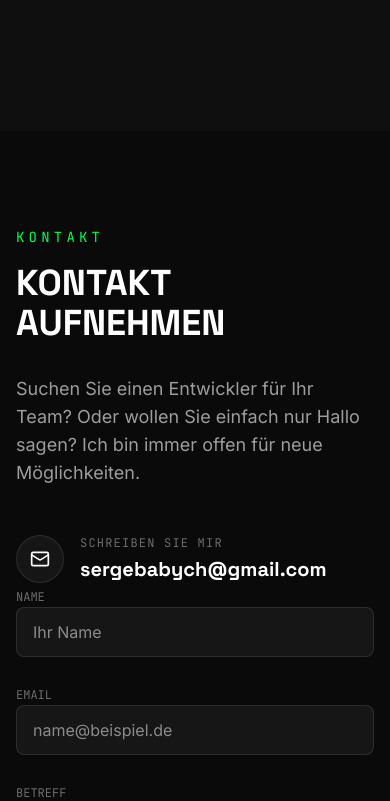
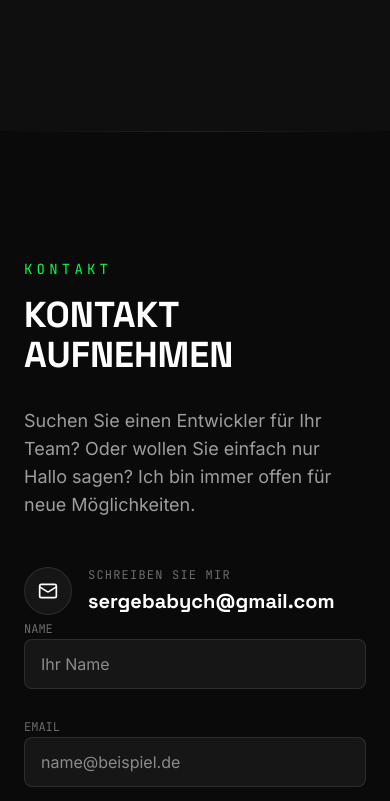
Before and after one commit to SerhiiBab/serge-dev, a React (Vite) app: page / in a window 390 px wide. Shown: the part 6527-7328 px from the top of the page. Built offline with nearby package versions, Linux system fonts and the light colour scheme.

Commit message:
Kontakt block responsive einstellungen

```diff
--- a/src/App.tsx
+++ b/src/App.tsx
@@ -381,9 +381,11 @@ const Contact = () => {
   };
 
   return (
-    <section id="contact" className="py-24">
-      <div className="max-w-3xl mx-auto px-4">
-<div>
+    <section id="kontakt" className="py-32 relative overflow-hidden">
+      <div className="absolute top-0 left-0 w-full h-px bg-gradient-to-r from-transparent via-white/10 to-transparent" />
+      <div className="max-w-7xl mx-auto px-6 flex flex-col lg:flex-row justify-between">
+        <div className="grid grid-cols-1">
+         <div>
             <span className="text-accent font-mono text-sm uppercase tracking-[0.3em] block mb-4">Kontakt</span>
             <h2 className="text-4xl md:text-6xl font-display font-bold mb-8">KONTAKT <br />AUFNEHMEN</h2>
             <p className="text-white/60 text-lg mb-12 max-w-md">
@@ -404,6 +406,7 @@ const Contact = () => {
 
             </div>
           </div>
+        </div>
         <AnimatePresence mode="wait">
 
           {formState === "sent" ? (
@@ -529,6 +532,7 @@ const Contact = () => {
 
         </AnimatePresence>
 
+
       </div>
     </section>
   );
```
